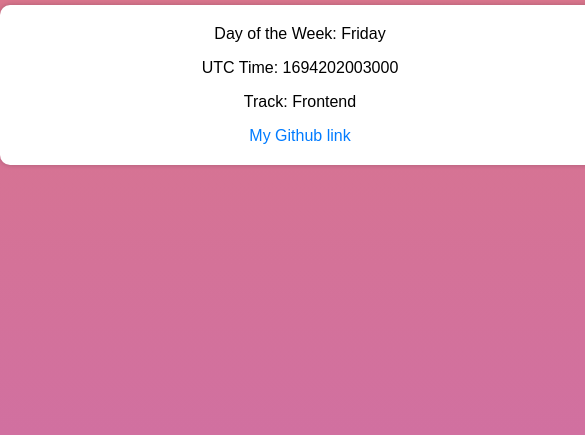
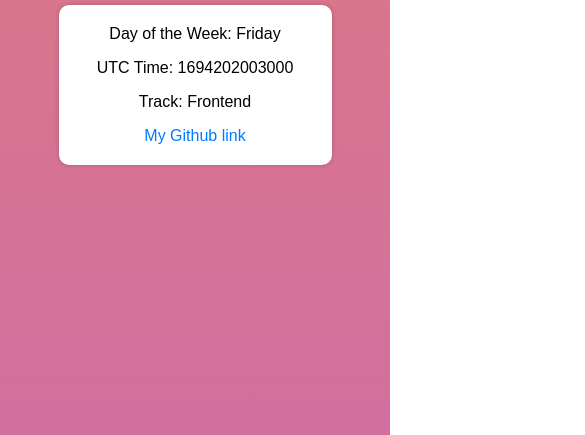
Before and after one commit to Omotoyosi04/HNG-first-task, a plain HTML site: page index.html in a window 390 px wide. Shown: the part 409-844 px from the top of the page, 585 px wide, since content can reach past the window. Drawn offline with Linux system fonts and the light colour scheme.

Commit message:
Update hngstyle.css

```diff
--- a/hngstyle.css
+++ b/hngstyle.css
@@ -43,3 +43,18 @@
   a:hover {
     text-decoration: underline;
   }
+ @media (max-width: 550px){
+    .data {
+      display: flex;
+      gap: 16px;
+      flex-direction: column;
+      justify-content: center;
+      align-items: center;
+      background-color: white;
+      padding: 20px;
+      border-radius: 10px;
+      box-shadow: 0 0 5px rgba(0, 0, 0, 0.2);
+      margin: 20px auto 20px auto;
+      width:70vw;
+    }
+  }
```
